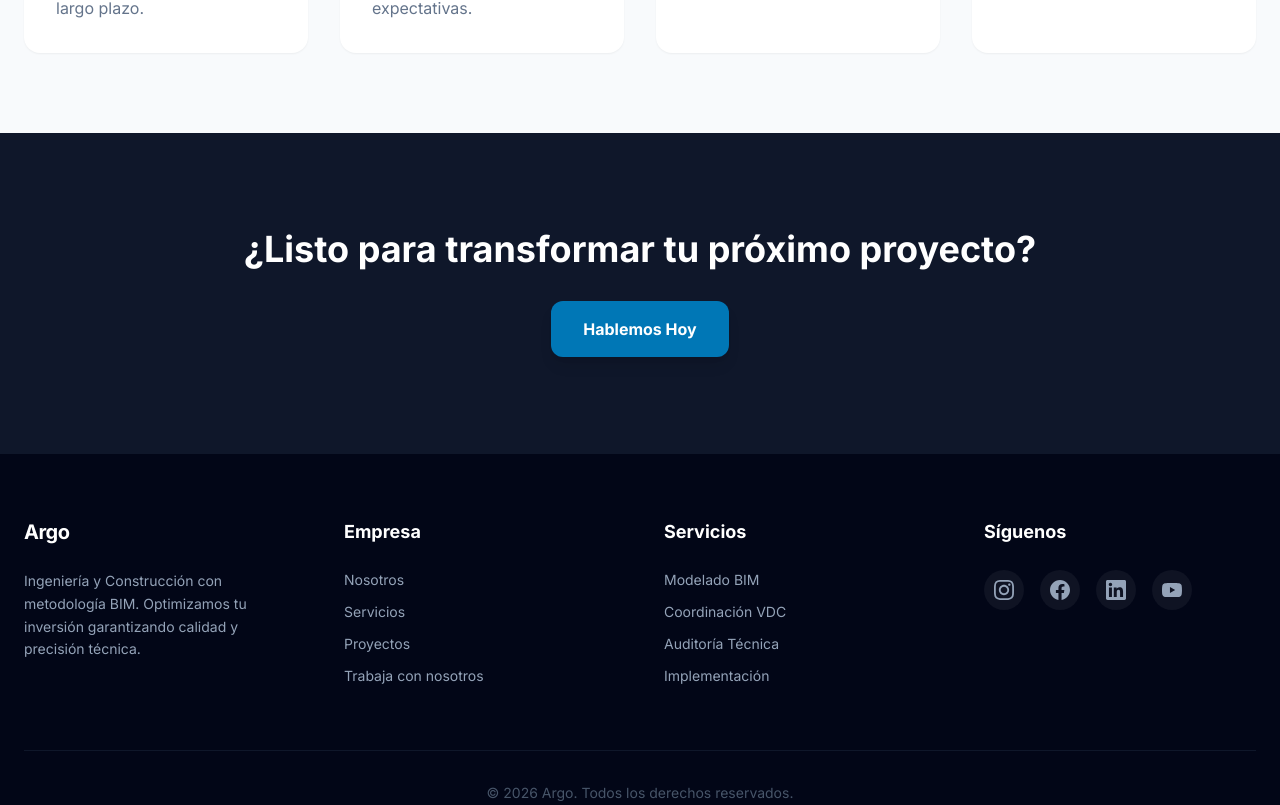
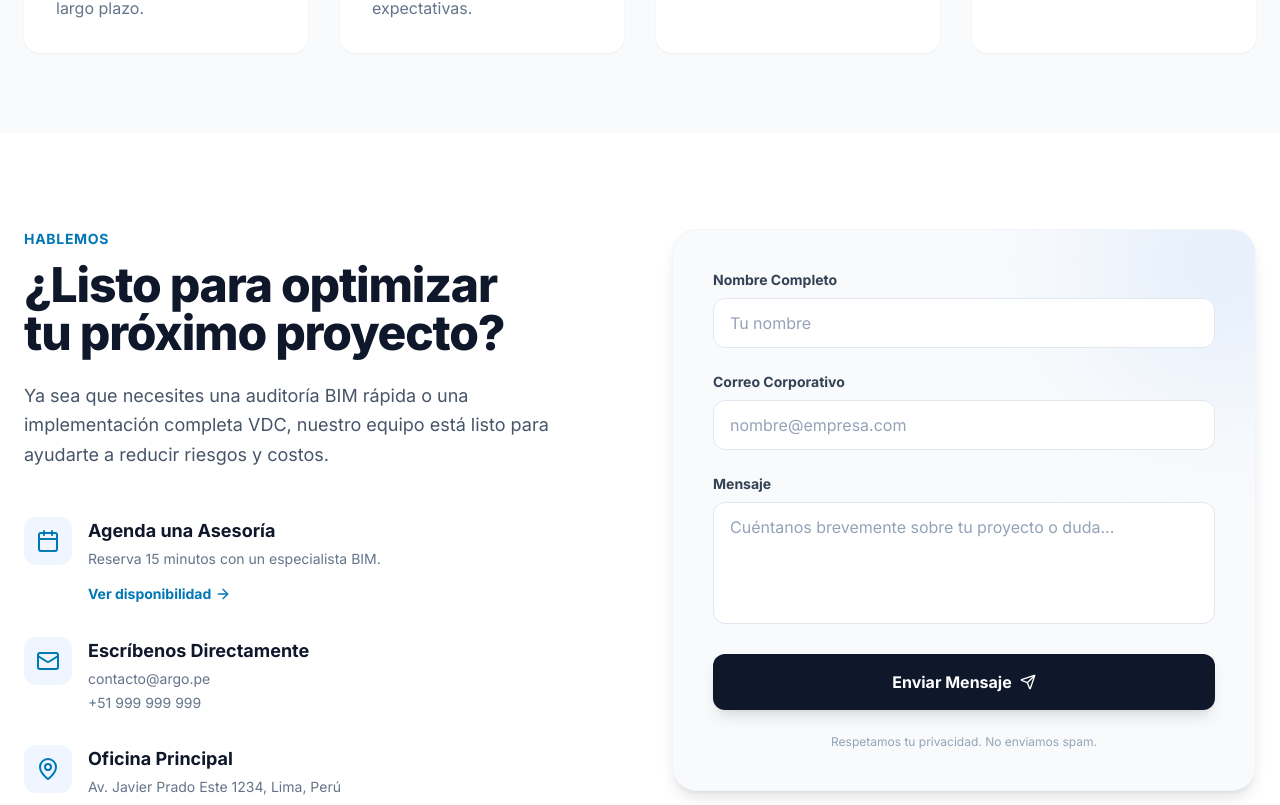
Before and after one commit to Cshion/argo-landing, a Next.js app: page /nosotros in a window 1280 px wide. Shown: the part 1595-2400 px from the top of the page. Built offline with nearby package versions, Linux system fonts and the light colour scheme.

Commit message:
feat: Integrate reusable ContactSection component into 'nosotros' and 'servicios' pages.

```diff
--- a/src/app/nosotros/page.tsx
+++ b/src/app/nosotros/page.tsx
@@ -1,5 +1,6 @@
 import Link from 'next/link';
 import Image from 'next/image';
+import ContactSection from '@/components/ContactSection';
 import { Target, Eye, Shield, Users, Lightbulb, Zap } from 'lucide-react';
 import type { Metadata } from 'next';
 
@@ -104,15 +105,8 @@ export default function NosotrosPage() {
                 </div>
             </section>
 
-            {/* CTA */}
-            <section className="py-24 bg-slate-900 text-white text-center">
-                <div className="container mx-auto px-6">
-                    <h2 className="text-3xl md:text-4xl font-bold mb-8">¿Listo para transformar tu próximo proyecto?</h2>
-                    <Link href="/#contacto" className="inline-block px-8 py-4 bg-accent hover:bg-blue-600 text-white font-bold rounded-xl transition-all shadow-lg hover:shadow-blue-500/25">
-                        Hablemos Hoy
-                    </Link>
-                </div>
-            </section>
+            {/* Contact Section */}
+            <ContactSection />
         </main>
     );
 }
--- a/src/app/servicios/[slug]/page.tsx
+++ b/src/app/servicios/[slug]/page.tsx
@@ -3,6 +3,7 @@ import Image from 'next/image';
 import Link from 'next/link';
 import { services } from '@/data/services';
 import { siteConfig } from '@/config/site';
+import ContactSection from '@/components/ContactSection';
 import { CheckCircle, ArrowLeft } from 'lucide-react';
 import BookCallButton from '@/components/BookCallButton';
 import type { Metadata } from 'next';
@@ -115,6 +116,8 @@ export default async function ServicePage({ params }: Props) {
                     </div>
                 </div>
             </section>
+
+            <ContactSection />
         </main>
     );
 }
```
